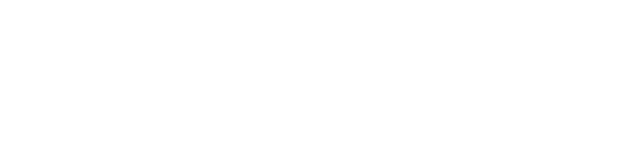
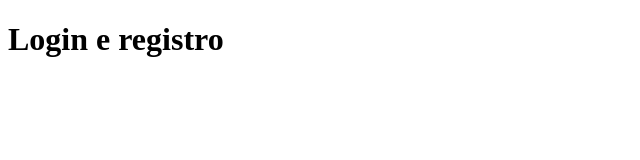
Before and after one commit to caaiiooo/projeto-escola, a plain HTML site: page index.html in a window 1280 px wide. Shown: the whole page, without its empty margins (0-640 px from the left). Drawn offline with Linux system fonts and the light colour scheme.

Commit message:
Update index.html

```diff
--- a/index.html
+++ b/index.html
@@ -7,6 +7,8 @@
     <title>Tela de login</title>
 </head>
 <body>
-
+ <div>
+    <h1>Login e registro</h1>
+ </div>
 </body>
 </html>
```
